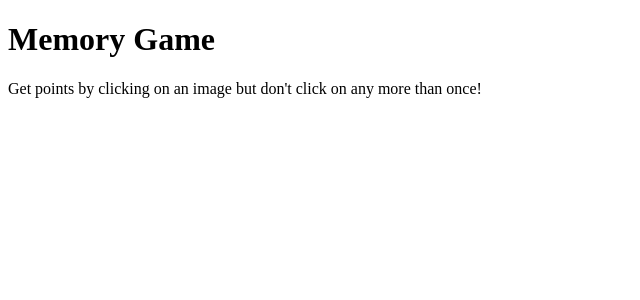
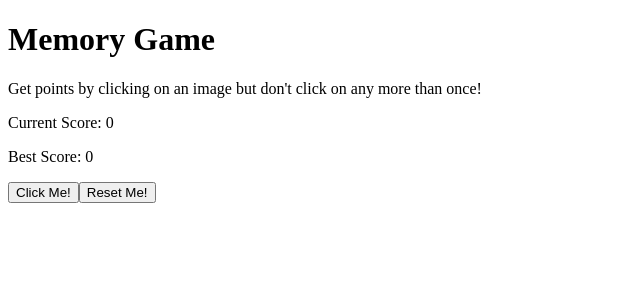
Before and after one commit to djcrago/memory-card, a React (Vite) app: page / in a window 1280 px wide. Shown: the top 300 px of the page, without its empty margins (0-640 px from the left). Built offline with nearby package versions, Linux system fonts and the light colour scheme.

Commit message:
Add Scoreboard componenet
There are some testing buttons in the App component that were used to
confirm that the component worked as expected when clickedCards was
updated.

```diff
--- a/src/App.jsx
+++ b/src/App.jsx
@@ -1,22 +1,28 @@
+import { useState } from 'react';
 import Info from './Info';
+import Scoreboard from './Scoreboard';
 import './styles/App.css';
 
 function App() {
-  return <Info />;
-  // const [clickedCards, setClickedCards] = useState([]);
-  //
-  // scoreboard({clickedCardsLength})
-  // .. const [currentScore, setCurrentScore] = useState(0)
-  // .. const [bestScore, setBestScore] = useState(0)
-  // .. if (clickedCardsLength === 0) {
-  // .. .. if (current score > best score) {
-  // .. .. .. best score = current score
-  // .. .. }
-  // .. .. current score = 0
-  // .. } else {
-  // .. .. current score = clickedCards.length
-  // .. }
-  // .. return ()
+  const [clickedCards, setClickedCards] = useState([]);
+
+  function handleClick() {
+    setClickedCards([...clickedCards, 'blah']);
+  }
+
+  function resetScore() {
+    setClickedCards([]);
+  }
+
+  return (
+    <>
+      <Info />
+      <Scoreboard clickedCardsLength={clickedCards.length} />
+      <button onClick={handleClick}>Click Me!</button>
+      <button onClick={resetScore}>Reset Me!</button>
+    </>
+  );
+
   //
   // cards
   // .. urls = [...]
--- a/src/Scoreboard.jsx
+++ b/src/Scoreboard.jsx
@@ -1,3 +1,24 @@
+import { useEffect, useState } from 'react';
 import './styles/Scoreboard.css';
 
-export default function Scoreboard() {}
+export default function Scoreboard({ clickedCardsLength }) {
+  const [currentScore, setCurrentScore] = useState(0);
+  const [bestScore, setBestScore] = useState(0);
+
+  useEffect(() => {
+    if (clickedCardsLength === 0) {
+      if (currentScore > bestScore) {
+        setBestScore(currentScore);
+      }
+      setCurrentScore(0);
+    } else {
+      setCurrentScore(clickedCardsLength);
+    }
+  }, [currentScore, bestScore, clickedCardsLength]);
+  return (
+    <div>
+      <p>Current Score: {currentScore}</p>
+      <p>Best Score: {bestScore}</p>
+    </div>
+  );
+}
```
